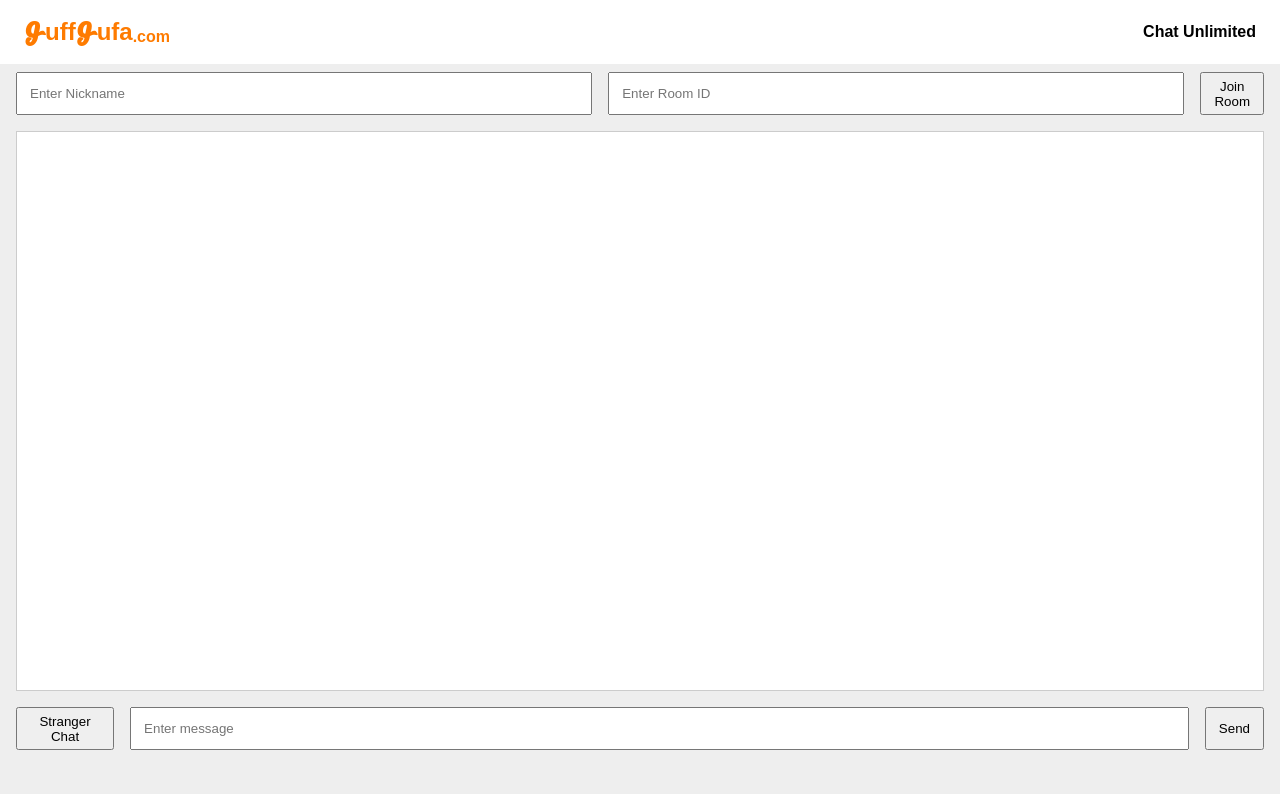
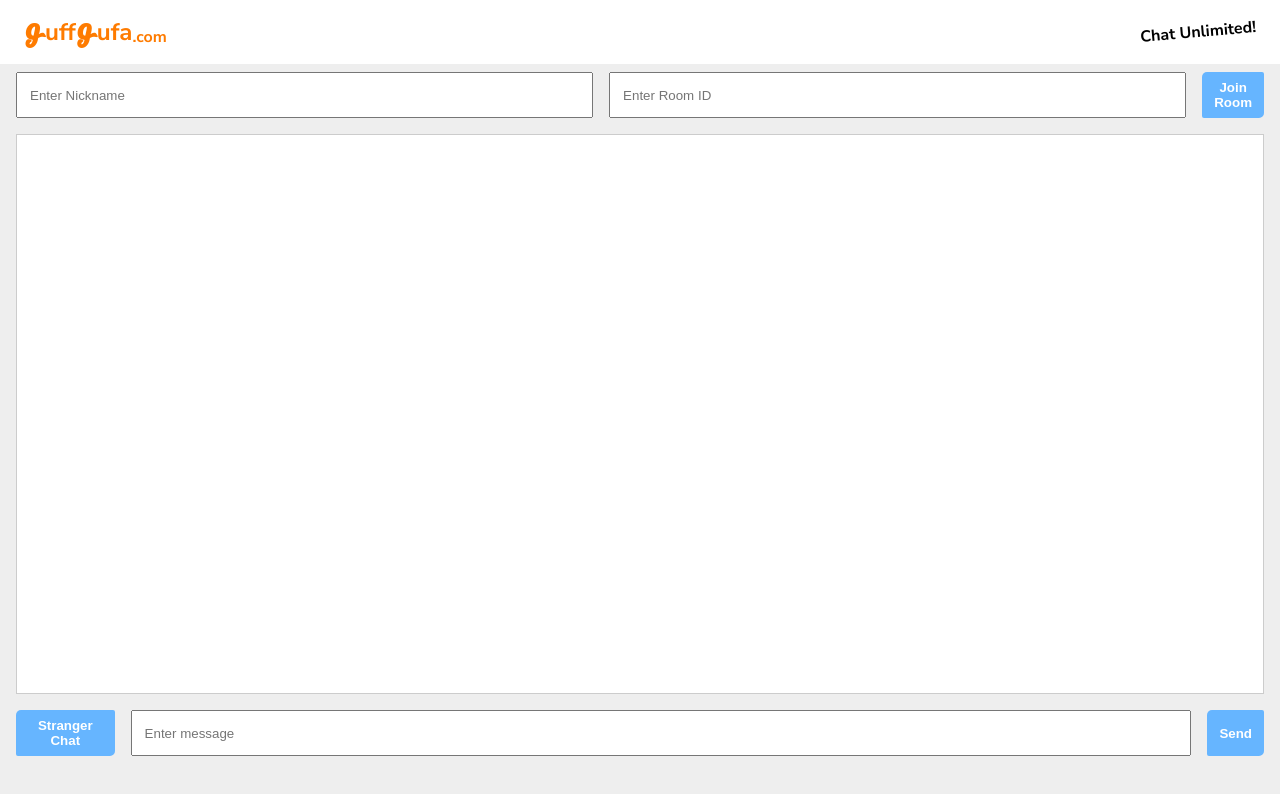
Before and after one commit to Shrabya35/GuffGufa_Chatroom, a website: page public/index.html in a window 1280 px wide. Drawn offline with nearby package versions, Linux system fonts and the light colour scheme; no server answers.

Commit message:
Finalize UI enhancements

```diff
--- a/public/index.html
+++ b/public/index.html
@@ -19,7 +19,7 @@
         <span>.com</span>
         </div>
         <div class="nav-right">
-            Chat Unlimited
+            Chat Unlimited!
         </div>
        </Nav>
        <div class="chatbox-container">
--- a/public/style.css
+++ b/public/style.css
@@ -1,10 +1,11 @@
+@import url("https://fonts.googleapis.com/css2?family=Nunito+Sans:ital,opsz,wght@0,6..12,200..1000;1,6..12,200..1000&display=swap");
 * {
   box-sizing: border-box;
   margin: 0;
   padding: 0;
 }
 body {
-  font-family: Arial, sans-serif;
+  font-family: "Nunito Sans", sans-serif;
   width: 100%;
 }
 main {
@@ -40,7 +41,9 @@ main {
   color: #fe7b00;
 }
 .nav-right {
-  font-weight: bold;
+  font-weight: bolder;
+  display: inline-block;
+  transform: rotate(-5deg);
 }
 .chatbox-container {
   background: #eeeeee;
@@ -70,6 +73,7 @@ main {
 .input-box {
   width: 100%;
   padding: 0.75rem;
+  outline: none;
 }
 .msg-input,
 .room-input {
@@ -79,5 +83,14 @@ main {
 }
 button {
   cursor: pointer;
-  padding: 0.25rem 0.75rem 0.25rem 0.75rem;
+  padding: 0.5rem 0.75rem 0.5rem 0.75rem;
+  background: #66b5ff;
+  border: none;
+  outline: none;
+  font-weight: bold;
+  border-radius: 5px 2px 5px 2px;
+  color: #ffffff;
 }
+button:hover {
+  background: #4a9ad6;
+}
```
Also changed, not shown: netlify.toml (deleted).
